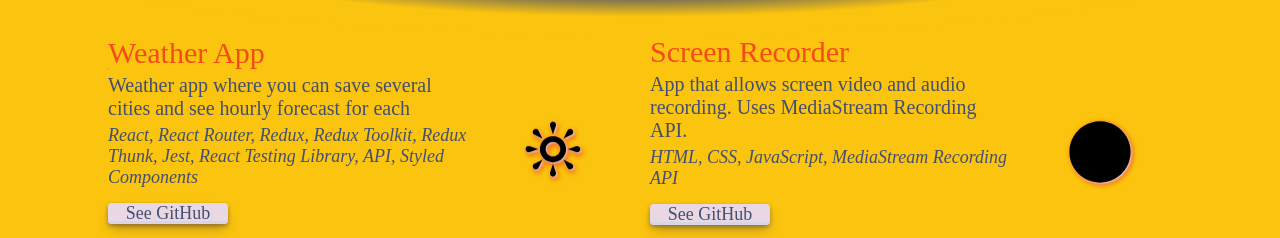
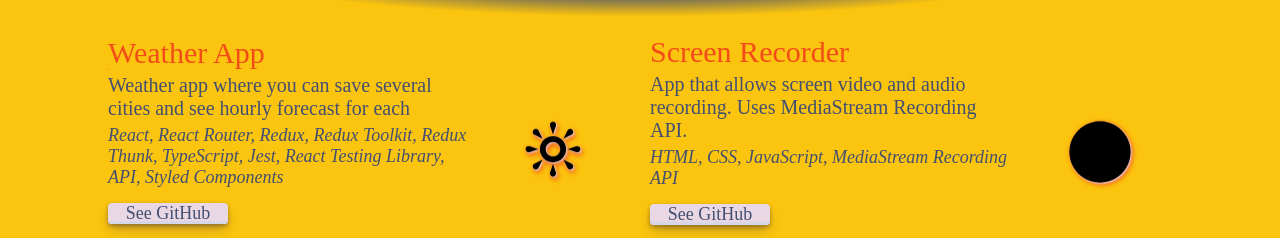
Before and after one commit to InnaForkert/portfolio, a React (Create React App) app: page / in a window 1280 px wide. Shown: the part 960-1198 px from the top of the page. Built offline with nearby package versions, Linux system fonts and the light colour scheme; a web font is replaced by a local one.

Commit message:
weather App change description

```diff
--- a/src/data/projects.js
+++ b/src/data/projects.js
@@ -61,7 +61,7 @@ export const categories = [
         name: "Weather App",
         description:
           "Weather app where you can save several cities and see hourly forecast for each",
-        tech: "React, React Router, Redux, Redux Toolkit, Redux Thunk, Jest, React Testing Library, API, Styled Components",
+        tech: "React, React Router, Redux, Redux Toolkit, Redux Thunk, TypeScript, Jest, React Testing Library, API, Styled Components",
         link: "https://innaforkert.github.io/weather/",
         git: "https://github.com/InnaForkert/weather",
         ready: true,
```
